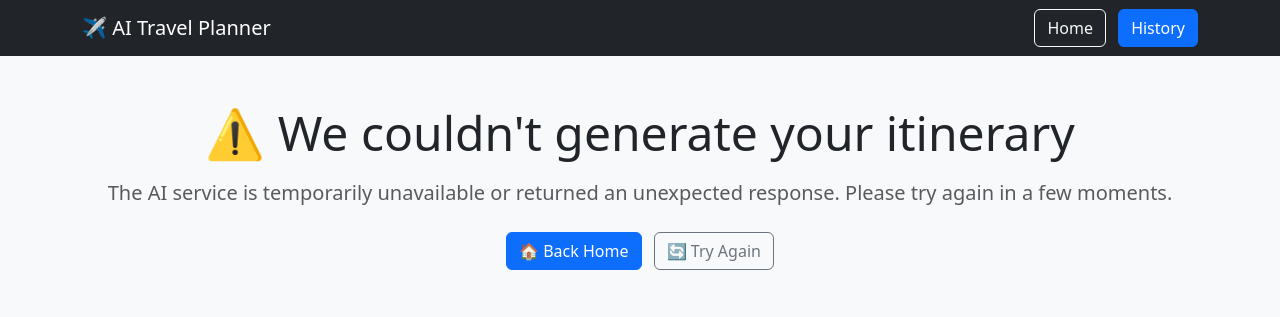
After one commit to maxerrmax/travel-planner, a Flask app: template templates/error.html in a window 1280 px wide. The commit adds this page. Shown: the top 317 px of the page. Run offline with Flask 3, Linux system fonts and the light colour scheme; the template is opened without the code that fills it, so the values that code supplies are empty.

Commit message:
Added error handling and logging

```diff
--- a/app/__init__.py
+++ b/app/__init__.py
@@ -1,8 +1,14 @@
 from flask import Flask
 from .database import init_db
+import logging
 
 def create_app():
     app = Flask(__name__, template_folder="../templates")
+
+    logging.basicConfig(
+        level=logging.INFO,
+        format="%(asctime)s - %(levelname)s - %(message)s"
+    )
 
     # Crear la base de dades si no existeix
     init_db()
--- a/app/services/ai_service.py
+++ b/app/services/ai_service.py
@@ -72,4 +72,4 @@ def generate_plan(destination, days, preferences, budget):
         return json.loads(response.choices[0].message.content)
 
     except Exception as e:
-        return f"AI error: {str(e)}"
+        raise Exception(f"AI error: {e}")
--- a/app/services/image_service.py
+++ b/app/services/image_service.py
@@ -1,6 +1,9 @@
 import os
 import requests
 from dotenv import load_dotenv
+import logging
+
+logger = logging.getLogger(__name__)
 
 load_dotenv()
 
--- /dev/null
+++ b/templates/error.html
@@ -0,0 +1,30 @@
+{% extends "base.html" %}
+
+{% block content %}
+
+<div class="container py-5 text-center">
+
+    <h1 class="display-5 mb-3">
+        ⚠️ We couldn't generate your itinerary
+    </h1>
+
+    <p class="lead text-muted">
+        The AI service is temporarily unavailable or returned an unexpected response.
+        Please try again in a few moments.
+    </p>
+
+    <div class="mt-4">
+
+        <a href="/" class="btn btn-primary me-2">
+            🏠 Back Home
+        </a>
+
+        <button onclick="history.back()" class="btn btn-outline-secondary">
+            🔄 Try Again
+        </button>
+
+    </div>
+
+</div>
+
+{% endblock %}
--- a/templates/index.html
+++ b/templates/index.html
@@ -117,4 +117,10 @@ document.getElementById("tripForm").addEventListener("submit", function() {
 
 </script>
 
+{% if error %}
+    <div class="alert alert-danger">
+        {{ error }}
+    </div>
+{% endif %}
+
 {% endblock %}
```
Also changed, not shown: app/routes.py (+27 -11 lines), app/utils/validator.py (added, +13 -0 lines), travel_plans.db, 1 other file.
